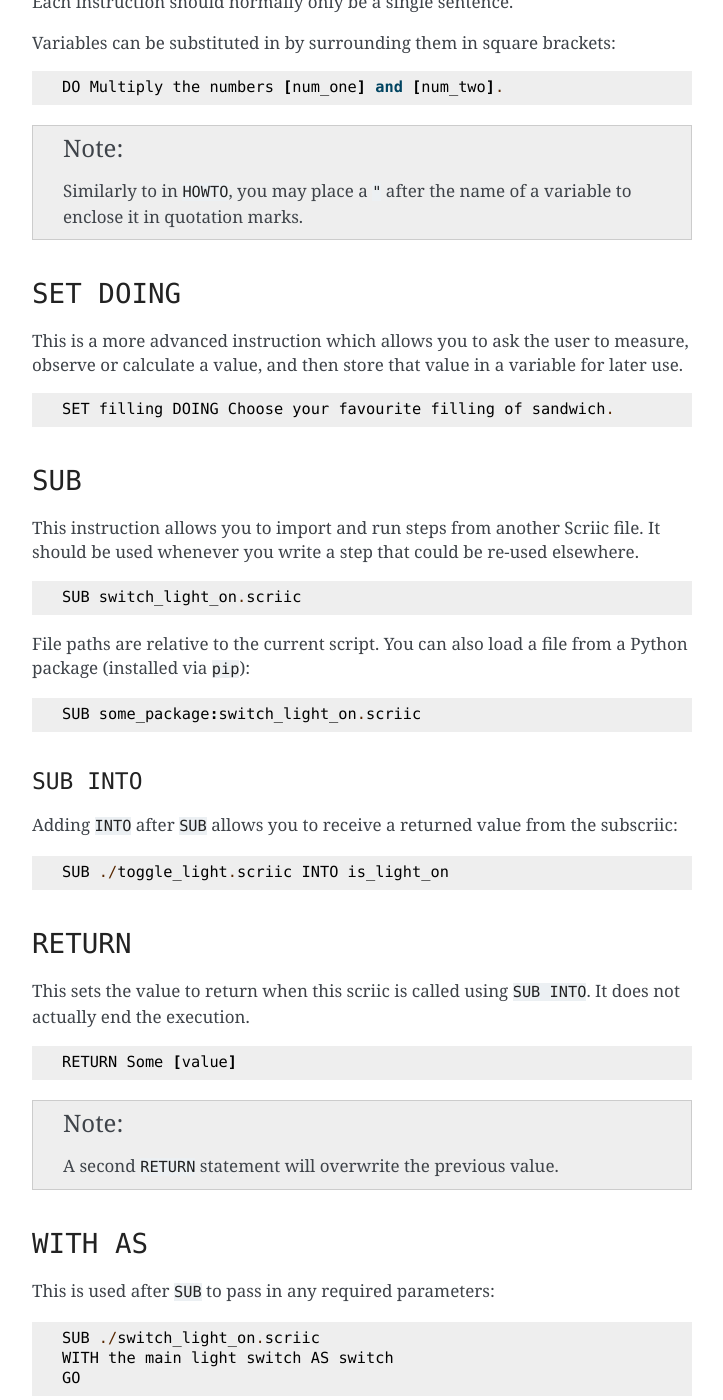
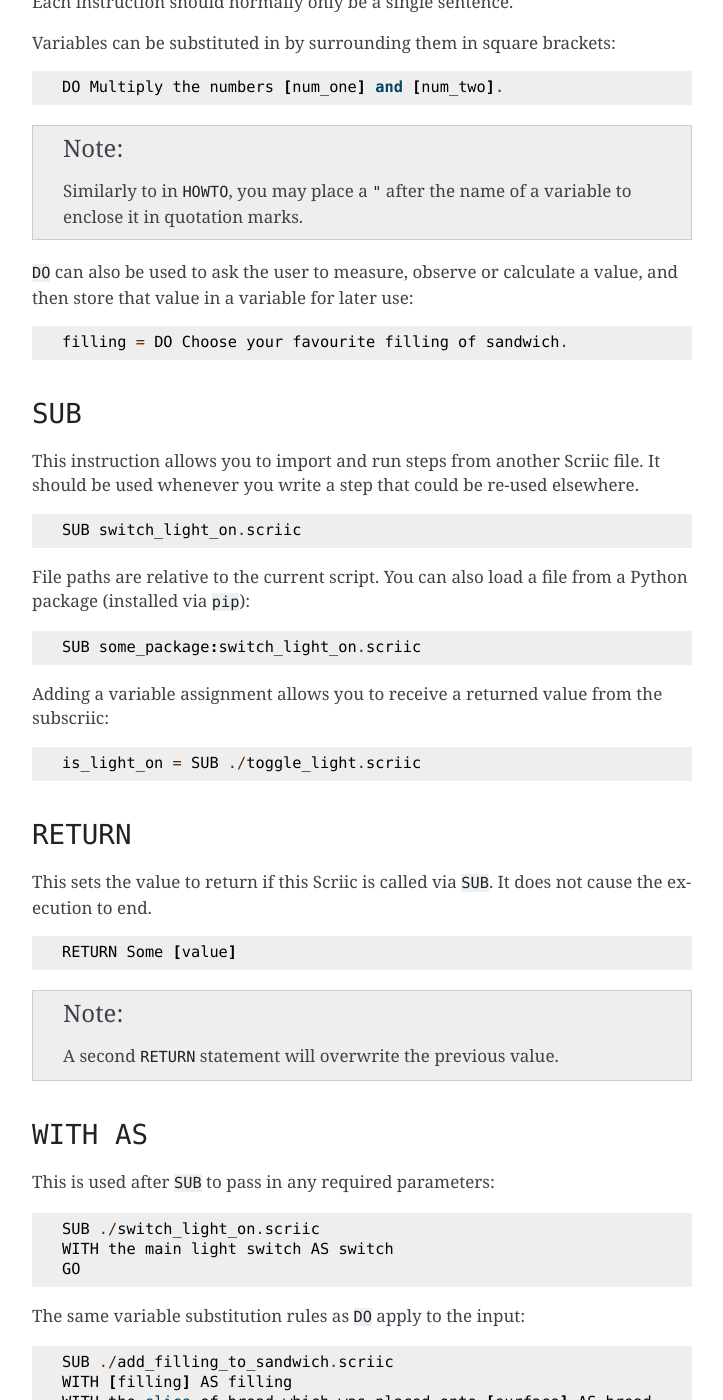
Before and after one commit to AlphaMycelium/scriic, a Sphinx documentation site: the page built from docs/scriic.rst, in a window 1280 px wide and 1400 px high, scrolled down 1075 px. Shown: the whole window, without its empty margins (388-1111 px from the left). Built offline with Sphinx 7.4.7, drawn with Linux system fonts in a browser that asks for light colours; some of the changed text lies outside the part shown.

Commit message:
feat: standardize variable assignments
BREAKING CHANGE: All variable assignments (`SUB INTO`, `SET DOING`...) now use the syntax of `variable = command`.

Fixes #15

```diff
--- a/docs/scriic.rst
+++ b/docs/scriic.rst
@@ -52,14 +52,10 @@ Variables can be substituted in by surrounding them in square brackets::
   Similarly to in ``HOWTO``, you may place a ``"`` after the name of a variable
   to enclose it in quotation marks.
 
-``SET DOING``
-=============
+``DO`` can also be used to ask the user to measure, observe or calculate a
+value, and then store that value in a variable for later use::
 
-This is a more advanced instruction which allows you to ask the user to
-measure, observe or calculate a value, and then store that value in a variable
-for later use. ::
-
-    SET filling DOING Choose your favourite filling of sandwich.
+    filling = DO Choose your favourite filling of sandwich.
 
 ``SUB``
 =======
@@ -74,19 +70,16 @@ Python package (installed via ``pip``)::
 
     SUB some_package:switch_light_on.scriic
 
-``SUB INTO``
-------------
-
-Adding ``INTO`` after ``SUB`` allows you to receive a returned value from the
+Adding a variable assignment allows you to receive a returned value from the
 subscriic::
 
-    SUB ./toggle_light.scriic INTO is_light_on
+    is_light_on = SUB ./toggle_light.scriic
 
 ``RETURN``
 ==========
 
-This sets the value to return when this scriic is called using ``SUB INTO``.
-It does not actually end the execution. ::
+This sets the value to return if this Scriic is called via ``SUB``. It does not
+cause the execution to end. ::
 
     RETURN Some [value]
 
@@ -133,9 +126,9 @@ Repeat for a certain number of times::
       DO Something
     END
 
-You can also use an amount from a variable name::
+You can also use an amount from a variable::
 
-    SET times DOING Get a number of times to repeat
+    times = DO Get a number of times to repeat
     REPEAT times
       DO Something
     END
@@ -144,14 +137,19 @@ You can also use an amount from a variable name::
   A runtime exception will be raised if a **known** variable value cannot be
   parsed as an integer.
 
-``LETTERS IN``
-==============
+``LETTERS``
+===========
 
-Loop over each letter in some text, storing the current letter in a variable. ::
+Loop over each letter in some text, storing the current letter in a variable.
+::
 
-    LETTERS char IN Hello
+    char = LETTERS Hello
       DO Say "[char]"
     END
+
+.. note::
+  If you don't need to know the current letter, you may omit the ``variable =``
+  before the command.
 
 ``END``
 =======
```
Also changed, not shown: 2 other files.
